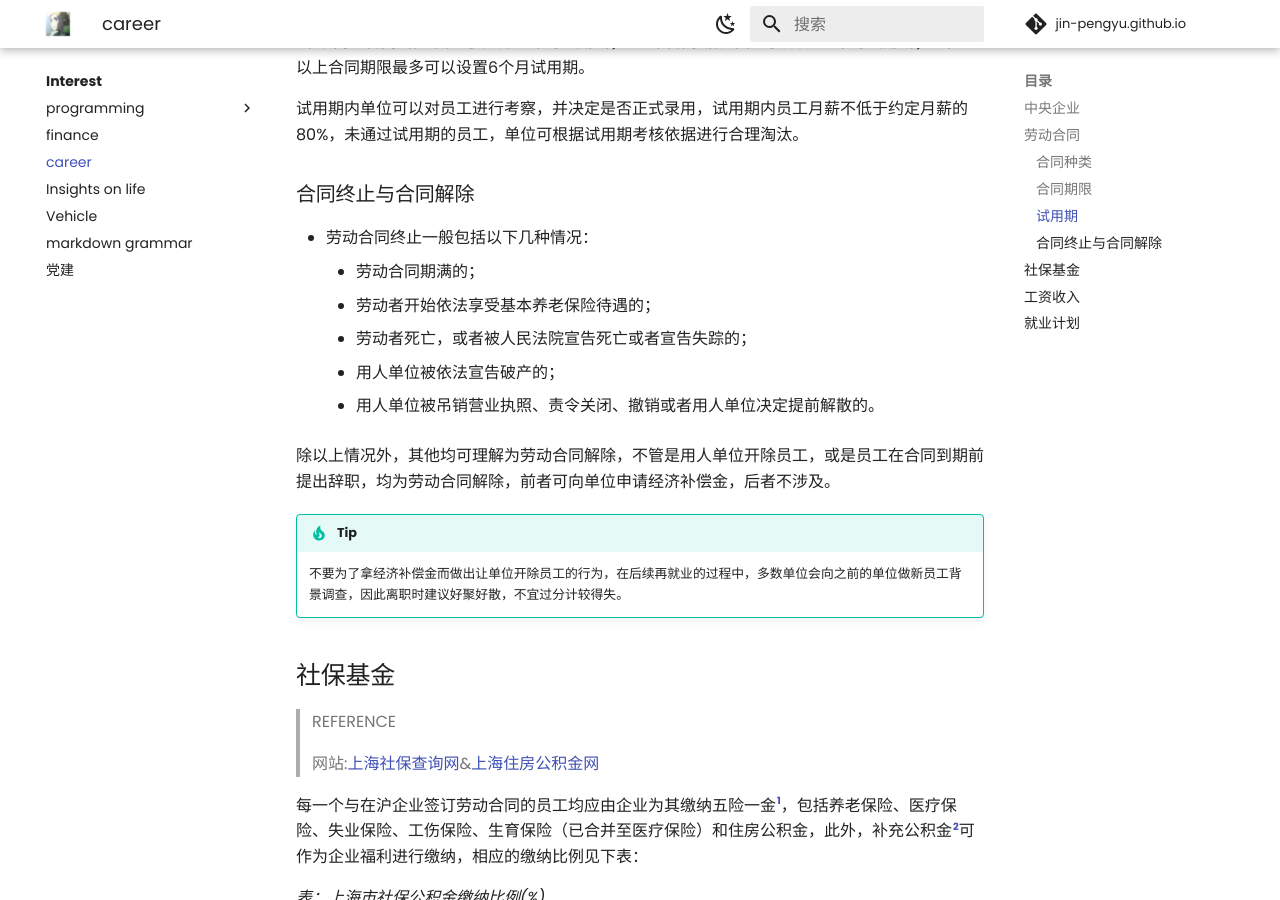
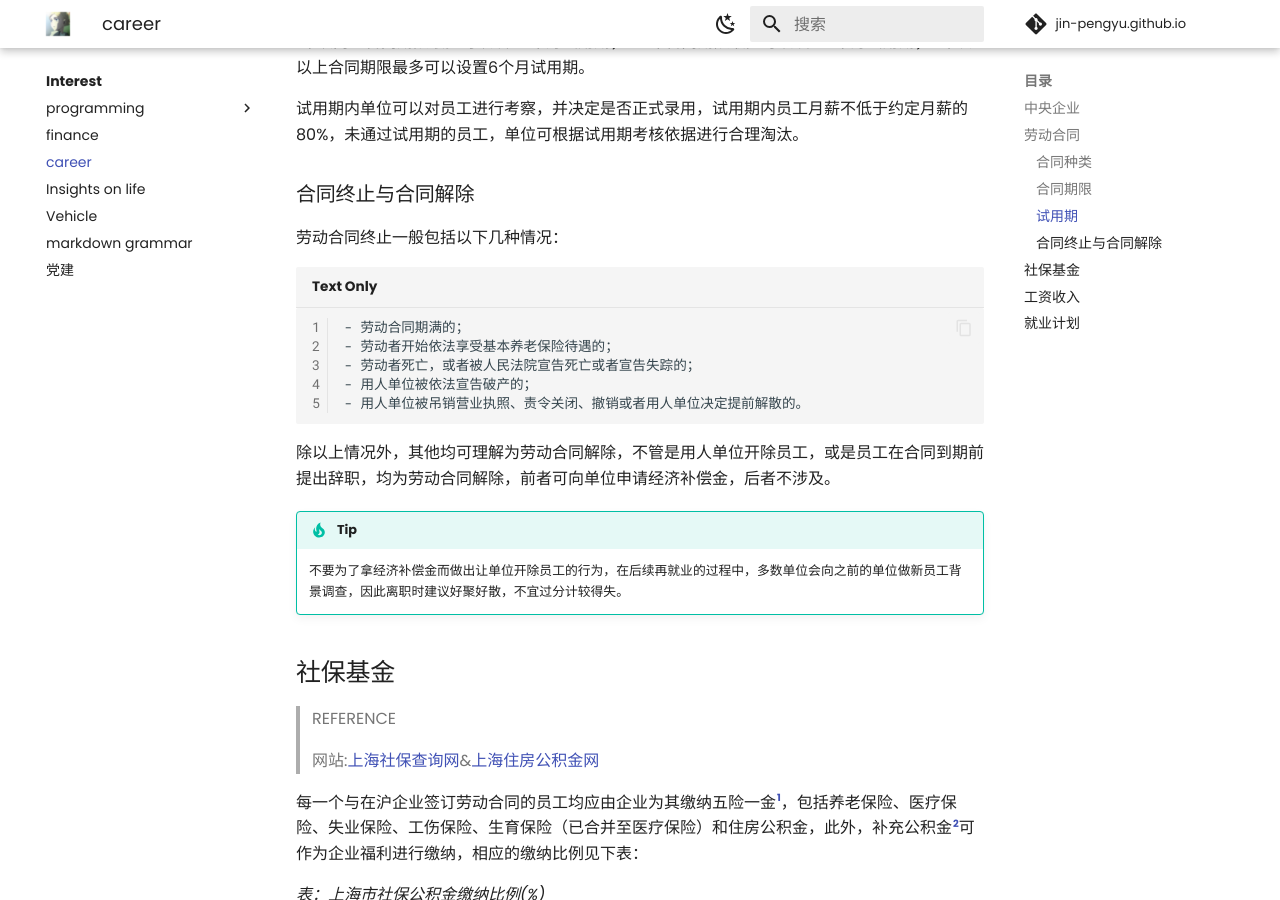
Before and after one commit to Pengyu-Jin/Pengyu-Jin.github.io, an MkDocs documentation site: the page built from docs/interest/career/career.md, in a window 1280 px wide and 900 px high, scrolled down 1282 px. Built offline with MkDocs 1.6.1 and Material for MkDocs 9.7.7, drawn with Linux system fonts in a browser that asks for light colours; comment, search, counter and statistics services are not loaded.

```diff
--- a/docs/interest/career/career.md
+++ b/docs/interest/career/career.md
@@ -33,7 +33,8 @@
 试用期内单位可以对员工进行考察，并决定是否正式录用，试用期内员工月薪不低于约定月薪的80%，未通过试用期的员工，单位可根据试用期考核依据进行合理淘汰。
 
 ### 合同终止与合同解除
-- 劳动合同终止一般包括以下几种情况：
+劳动合同终止一般包括以下几种情况：
+
     - 劳动合同期满的；
     - 劳动者开始依法享受基本养老保险待遇的；
     - 劳动者死亡，或者被人民法院宣告死亡或者宣告失踪的；
```
